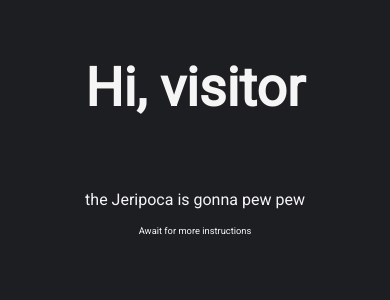
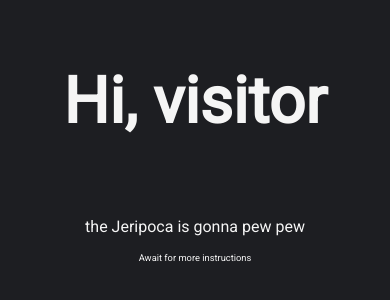
Before and after one commit to rtmonteiro/rtmonteiro.github.io, a plain HTML site: page index.html in a window 390 px wide. Shown: the part 232-532 px from the top of the page. Drawn offline with Linux system fonts and the light colour scheme.

Commit message:
responsivo no celular

```diff
--- a/index.html
+++ b/index.html
@@ -1,11 +1,19 @@
+<!DOCTYPE html>
+<html lang="pt-BR">
 <head>
+  <meta charset="UTF-8">
+  <meta name="viewport" content="width=device-width, initial-scale=1.0">
+  <meta http-equiv="X-UA-Compatible" content="ie=edge">
   <link href="https://fonts.googleapis.com/css?family=Roboto&display=swap" rel="stylesheet">
   <link rel="stylesheet" href="style.css">
+  <title>Ryan's World</title>
 </head>
-
+<body>
   <div id="start">
     <h1>Hi, visitor</h1>
     <br>
     <p>the Jeripoca is gonna pew pew</p>
     <p style="font-size:7pt">Await for more instructions</p>
   </div>
+</body>
+</html>
--- a/style.css
+++ b/style.css
@@ -19,3 +19,9 @@ h1 {
     /* height: 100vh; */
     text-align: center;
 }
+
+@media (max-width : 425px) {
+    h1 {
+        font-size: 4em;
+    }
+}
```
Lines whose indentation alone changed are shown as unchanged.
